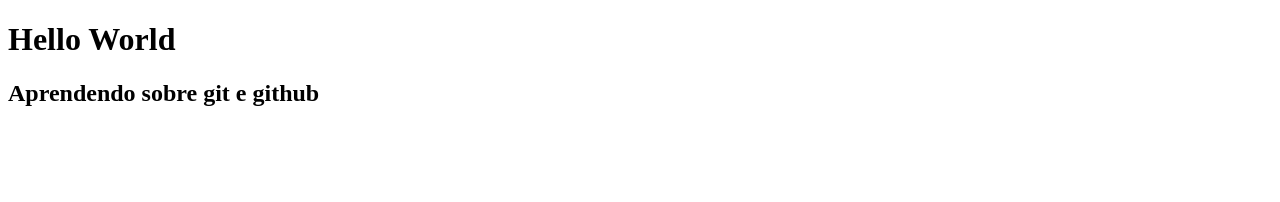
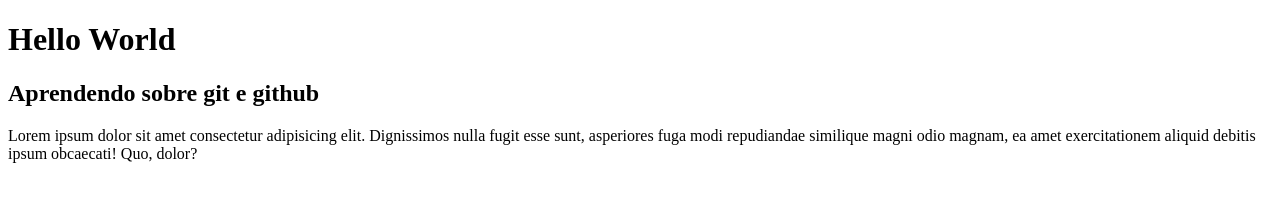
Before and after one commit to MauroLucasSouza1150/curso-git, a plain HTML site: page index.html in a window 1280 px wide. Drawn offline with Linux system fonts and the light colour scheme.

Commit message:
adicionando um p com texto lorem

```diff
--- a/index.html
+++ b/index.html
@@ -8,5 +8,6 @@
 <body>
     <h1>Hello World</h1>
     <h2>Aprendendo sobre git e github</h2>
+    <p>Lorem ipsum dolor sit amet consectetur adipisicing elit. Dignissimos nulla fugit esse sunt, asperiores fuga modi repudiandae similique magni odio magnam, ea amet exercitationem aliquid debitis ipsum obcaecati! Quo, dolor?</p>
 </body>
 </html>
```
